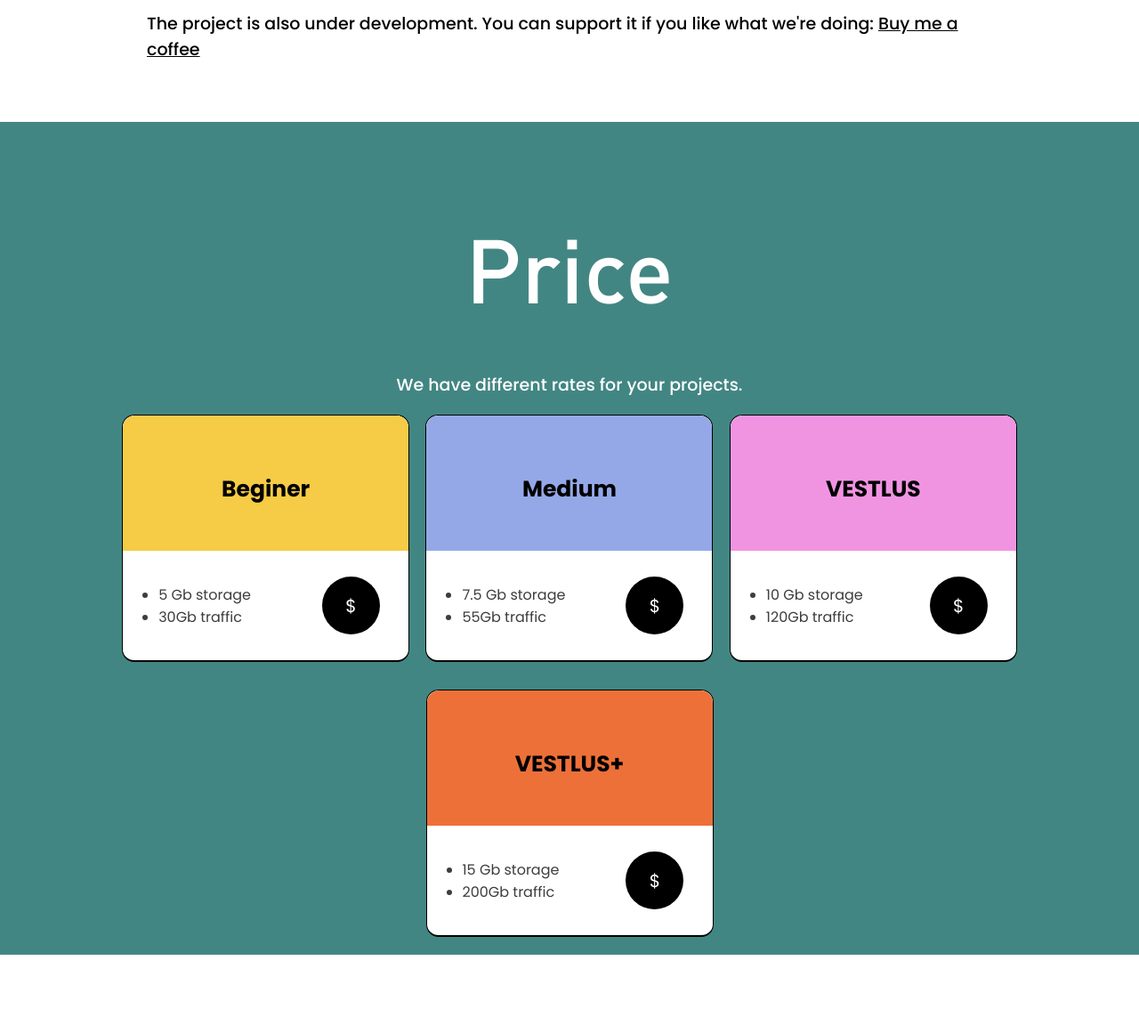
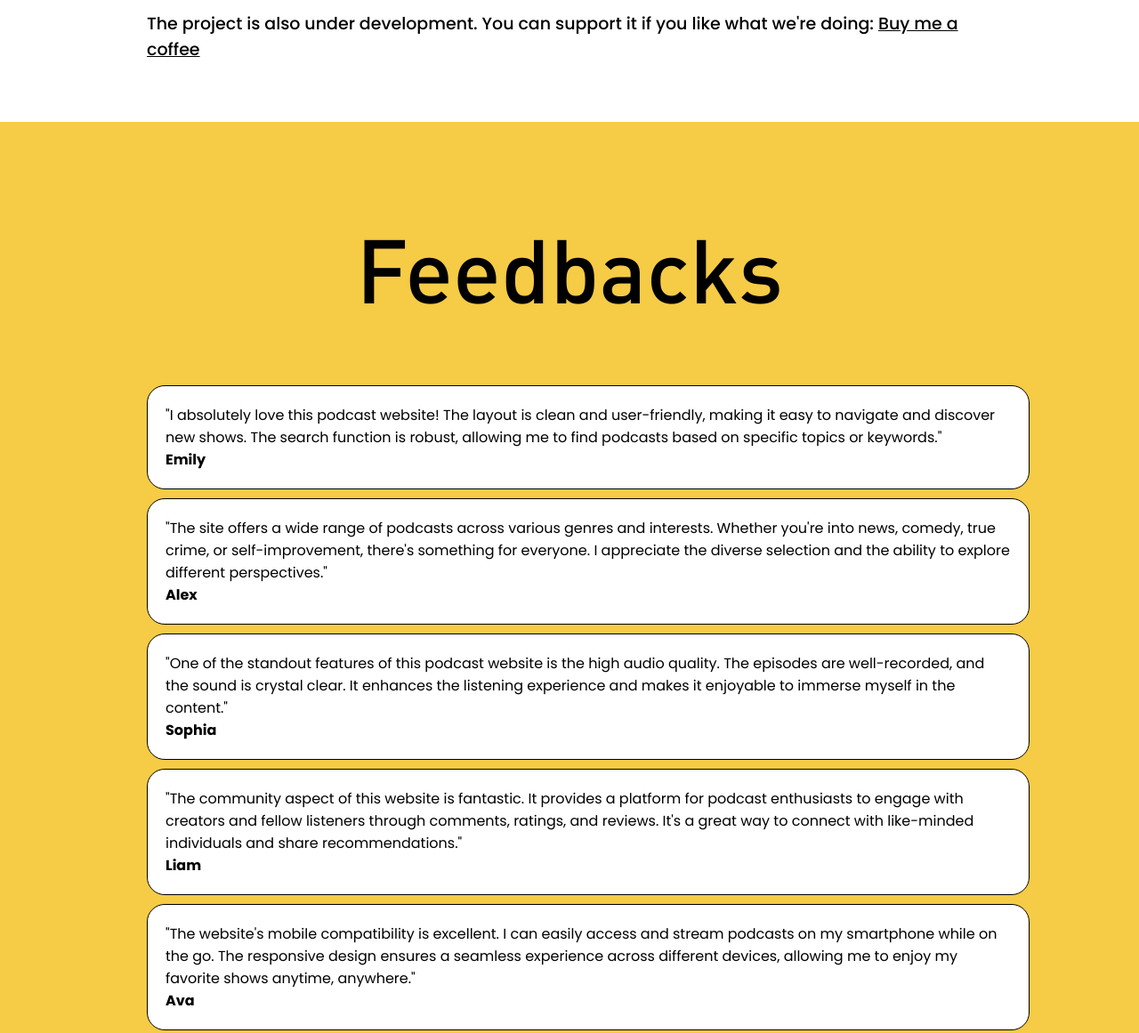
Before and after one commit to Vlad-Drishchuk/VESTLUS, a plain HTML site: page index.html in a window 1280 px wide. Shown: the part 1540-2701 px from the top of the page at 89% size. Before the commit the page ends 2613 px from the top, so only its background shows below. Drawn offline with Linux system fonts and the light colour scheme.

Commit message:
Add 4th block

```diff
--- a/index.html
+++ b/index.html
@@ -62,6 +62,37 @@
             <p class="text">The idea for this project started with the fact that there was no proper and cheap podcasting platform. That's why we started developing this product. Perhaps over time, we will face other problems and the price will increase. But for now...</p>
             <p class="text">The project is also under development. You can support it if you like what we're doing: <a href="https://buymeacoffee.com/VDrishchuk"> Buy me a coffee</a></p>
         </div>
+
+        <!-- Feedback -->
+        <div class="Feedback">
+            <h1>Feedbacks</h1>
+            <div class="feedback-Parent">
+                <div class="Feedback-cld">
+                    "I absolutely love this podcast website! The layout is clean and user-friendly, making it easy to navigate and discover new shows. The search function is robust, allowing me to find podcasts based on specific topics or keywords."
+                    <br><b>Emily</b>
+                </div>
+            </div>
+            <div class="feedback-Parent">
+                <div class="Feedback-cld">"The site offers a wide range of podcasts across various genres and interests. Whether you're into news, comedy, true crime, or self-improvement, there's something for everyone. I appreciate the diverse selection and the ability to explore different perspectives."
+                    <br><b>Alex</b>
+                </div>
+            </div>
+            <div class="feedback-Parent">
+                <div class="Feedback-cld">"One of the standout features of this podcast website is the high audio quality. The episodes are well-recorded, and the sound is crystal clear. It enhances the listening experience and makes it enjoyable to immerse myself in the content."
+                    <br><b>Sophia</b>
+                </div>
+            </div><div class="feedback-Parent">
+                <div class="Feedback-cld">"The community aspect of this website is fantastic. It provides a platform for podcast enthusiasts to engage with creators and fellow listeners through comments, ratings, and reviews. It's a great way to connect with like-minded individuals and share recommendations."
+                    <br><b>Liam</b>
+                </div>
+            </div><div class="feedback-Parent">
+                <div class="Feedback-cld">"The website's mobile compatibility is excellent. I can easily access and stream podcasts on my smartphone while on the go. The responsive design ensures a seamless experience across different devices, allowing me to enjoy my favorite shows anytime, anywhere."
+                    <br><b>Ava</b>
+                </div>
+            </div>
+            <br>
+        </div>
+
         <!-- Prise -->
         <div class="Pricing">
             <a name="Price"><h1>Price</h1></a>
@@ -118,6 +149,9 @@
             </div>
         </div>
     </div>
+    <footer>
+        <span>2023</span>
+    </footer>
     <script src="js/anime.js"></script>
 </body>
 </html>
--- a/styles/Style.scss
+++ b/styles/Style.scss
@@ -146,7 +146,38 @@ a{text-decoration: none;}
         }
     }
 }
+
+.Feedback{
+    background-color: #F6CB45;
+    h1{
+        font-family: DIN;
+        font-size: 100px;
+        font-weight: 500;
+        color: #000;
+        text-align: center;
+        padding-top: 100px;
+    }
+    .text{
+        font-size: 19px;
+        font-weight: 500;
+        color: #fff;
+        text-align: center;
+        margin-top: -15px;
+    }
+    .feedback-Parent{
+        max-width: 950px;
+        margin-left: calc(50% - 475px);
+        border-radius: 20px;
+        border: #000 solid 1px;
+        padding: 20px;
+        color: #000;
+        background: #fff;
+        margin-top: 10px;
+        margin-bottom: 10px;
+    }
+}
 .Pricing{
+    margin-top: -67px;
     background-color: #428683;
     h1{
         font-family: DIN;
@@ -236,3 +267,12 @@ a{text-decoration: none;}
         }
     }
 }
+footer{
+    height: 25px;
+    background-color: #000000;
+    text-align: center;
+    span{
+        font-size: 15px;
+        color: #fff;
+    }
+}
```
Also changed, not shown: styles/Style.css, 1 other file.
